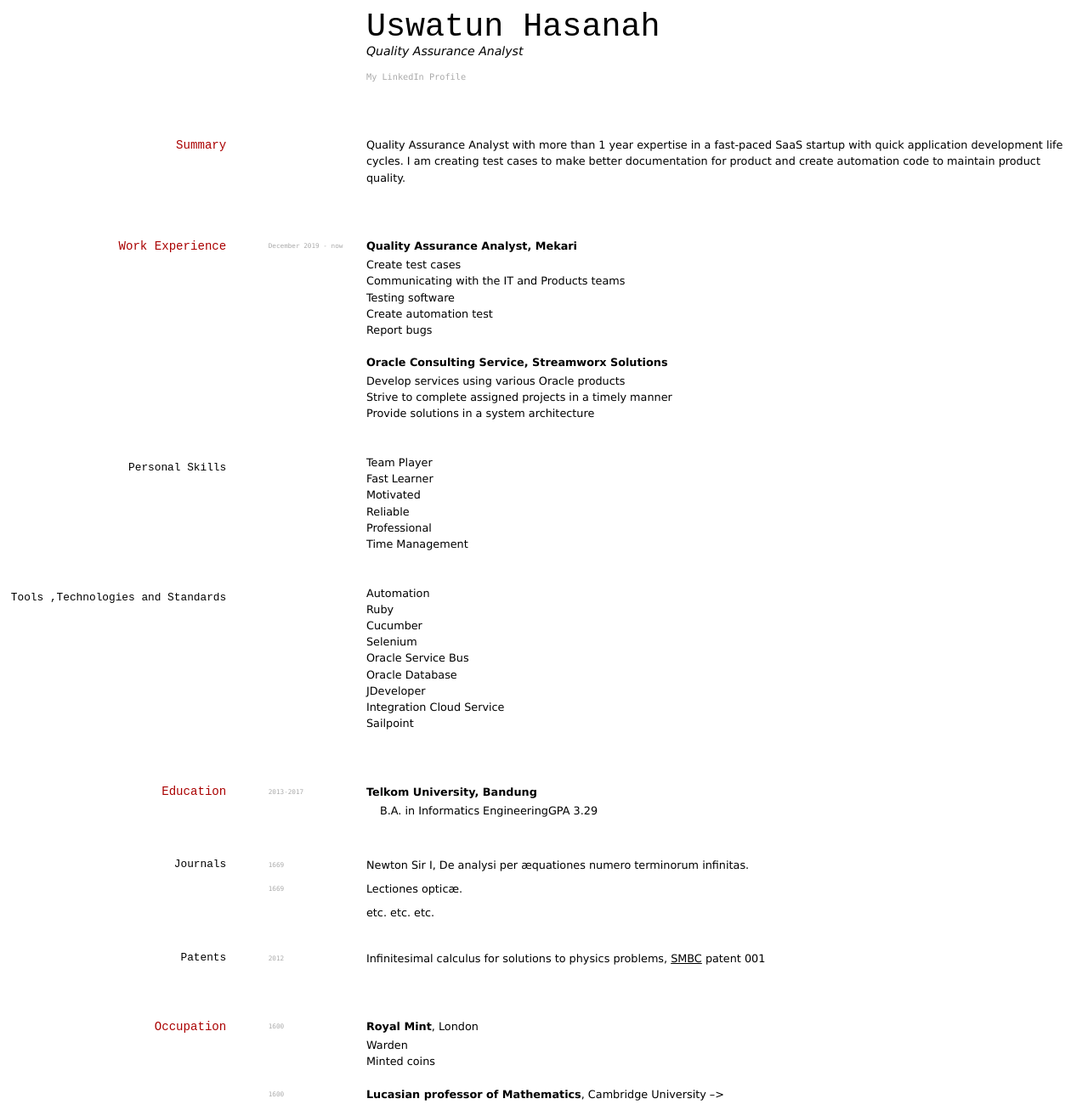
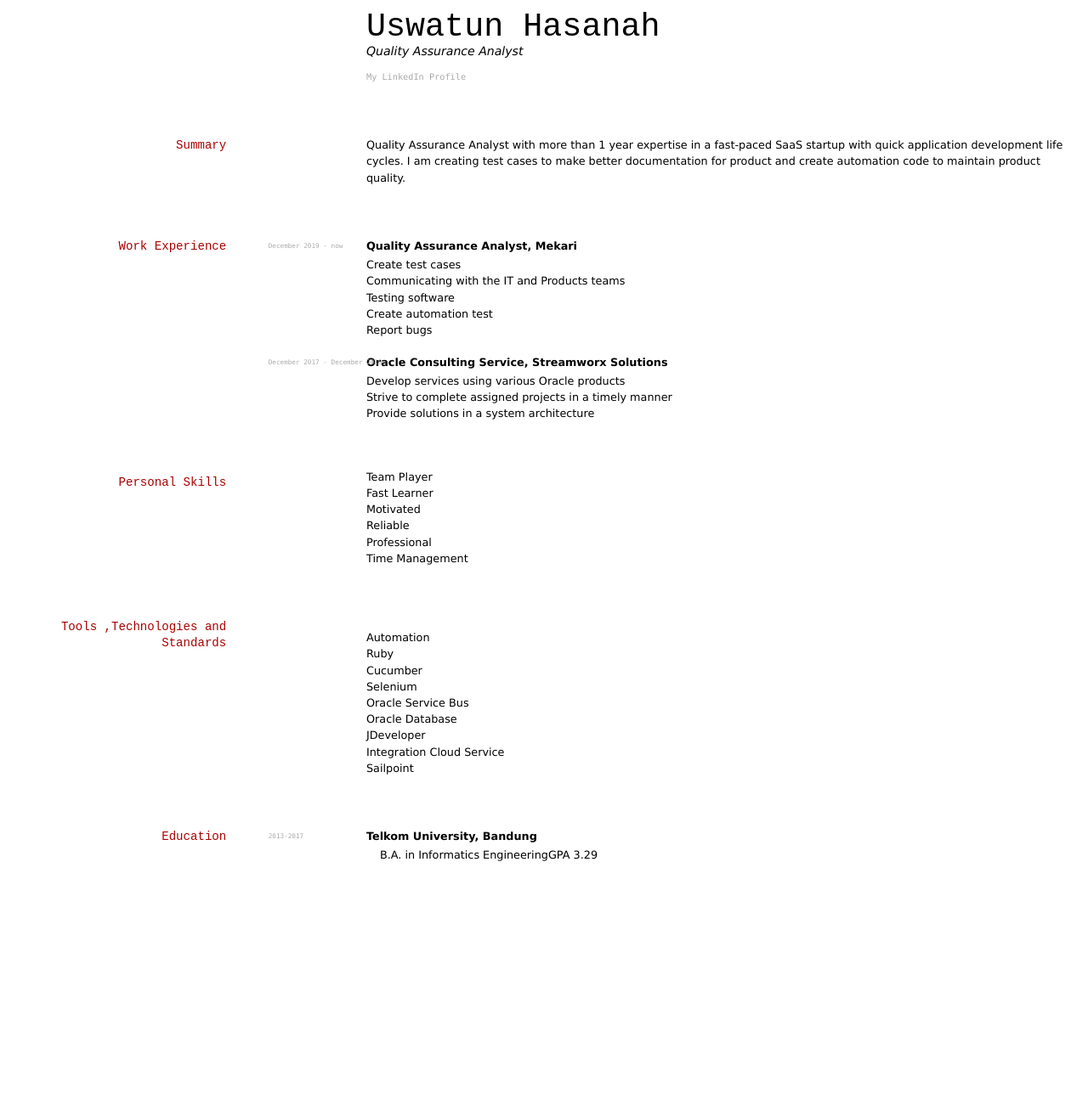
Before and after one commit to elipapa/markdown-cv, a Jekyll site: the page built from index.md, in a window 1280 px wide. Shown: the whole page at 85% size. Built offline with Jekyll 4.4.1, drawn with Linux system fonts in a browser that asks for light colours; after the commit the page ends 1036 px from its top, so only the background shows below that.

Commit message:
Update index.md

```diff
--- a/index.md
+++ b/index.md
@@ -25,6 +25,7 @@
 - Create automation test
 - Report bugs
 
+`December 2017 - December 2019`
 __Oracle Consulting Service, Streamworx Solutions__
 
 - Develop services using various Oracle products
@@ -32,7 +33,7 @@
 - Provide solutions in a system architecture
 
 
-### Personal Skills
+## Personal Skills
 
 - Team Player
 - Fast Learner
@@ -41,7 +42,7 @@
 - Professional
 - Time Management
 
-### Tools ,Technologies and Standards
+## Tools ,Technologies and Standards
 
 - Automation
 - Ruby
@@ -69,12 +70,12 @@
 
 Associate, *French Academy of Science*, Paris, France
 
-
+<!--
 
 ## Publications
 
 <!-- A list is also available [online](http://scholar.google.co.uk/citations?user=LTOTl0YAAAAJ) -->
-
+<!--
 ### Journals
 
 `1669`
@@ -84,13 +85,13 @@
 Lectiones opticæ.
 
 etc. etc. etc.
-
+<!--
 ### Patents
 
 `2012`
 Infinitesimal calculus for solutions to physics problems, [SMBC](http://www.techdirt.com/articles/20121011/09312820678/if-patents-had-been-around-time-newton.shtml) patent 001
 
-
+<!--
 ## Occupation
 
 `1600`
```
